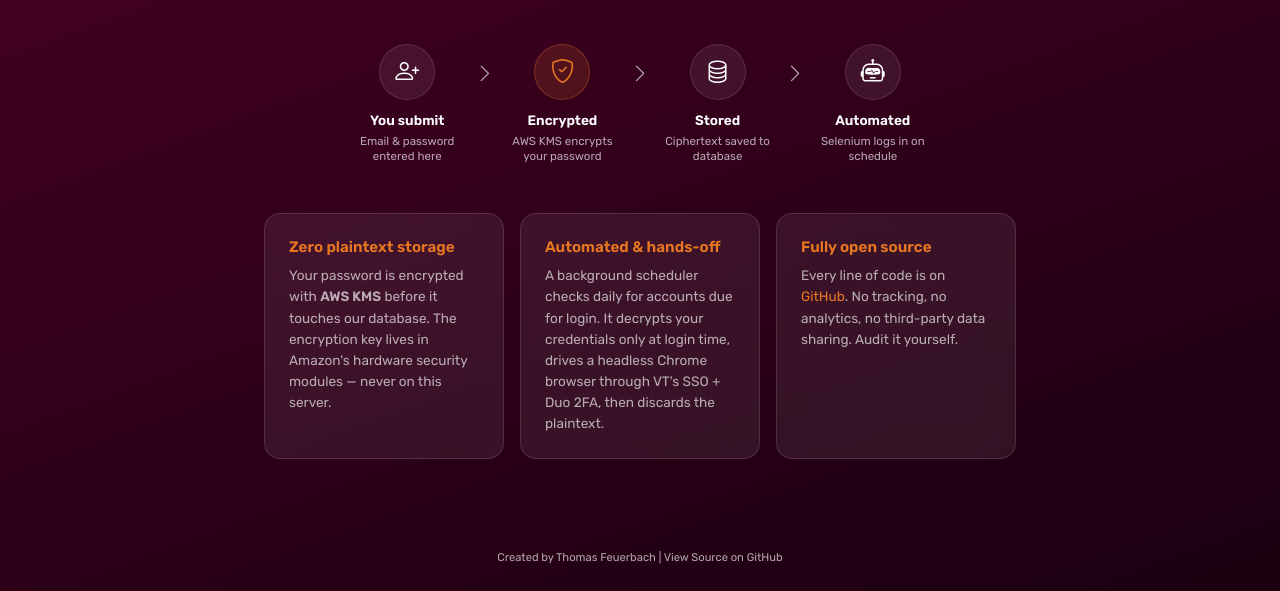
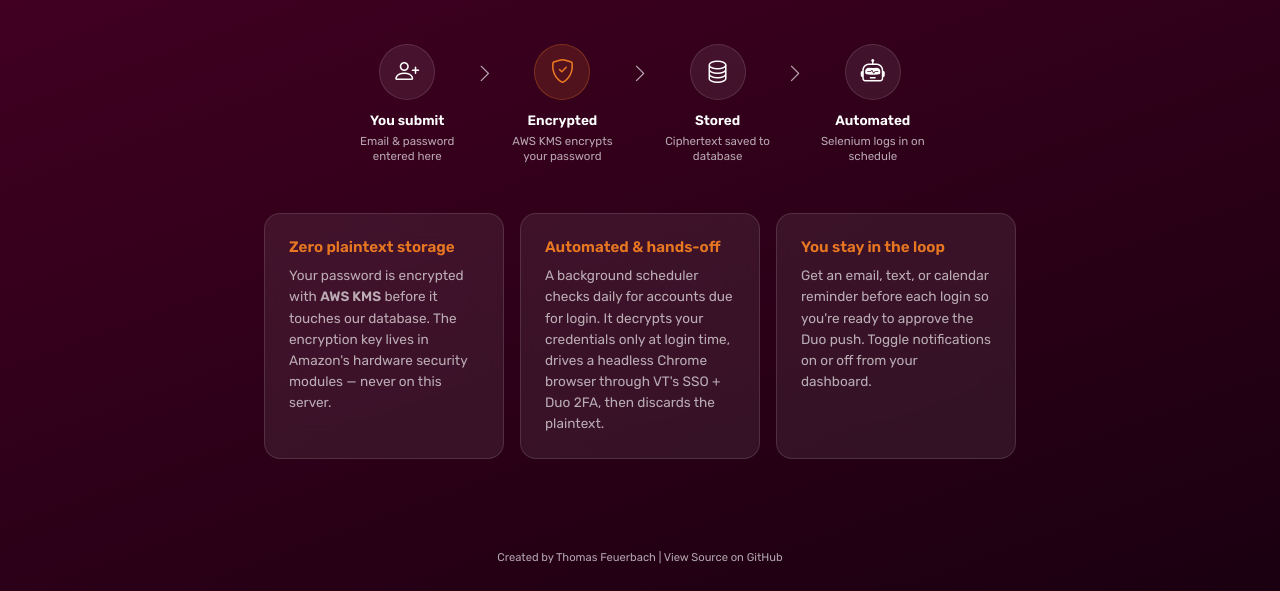
Before and after one commit to tfeuerbach/virginiatech-email-saver, a Flask app: page / in a window 1280 px wide. Shown: the part 933-1524 px from the top of the page. Run offline with Flask 3, Linux system fonts and the light colour scheme.

Commit message:
replaced open source info card w/ notification info card b/c it makes more sense that way

```diff
--- a/web/static/css/styles.css
+++ b/web/static/css/styles.css
@@ -984,6 +984,7 @@ canvas {
 .fade-in.delay-1 { transition-delay: 0.1s; }
 .fade-in.delay-2 { transition-delay: 0.25s; }
 .fade-in.delay-3 { transition-delay: 0.4s; }
+.fade-in.delay-4 { transition-delay: 0.55s; }
 
 .section-heading {
     text-align: center;
--- a/web/templates/form.html
+++ b/web/templates/form.html
@@ -97,8 +97,8 @@
                 <p>A background scheduler checks daily for accounts due for login. It decrypts your credentials only at login time, drives a headless Chrome browser through VT's SSO + Duo 2FA, then discards the plaintext.</p>
             </div>
             <div class="info-card fade-in delay-3">
-                <h3>Fully open source</h3>
-                <p>Every line of code is on <a href="https://github.com/tfeuerbach/virginiatech-email-saver" target="_blank" rel="noopener noreferrer">GitHub</a>. No tracking, no analytics, no third-party data sharing. Audit it yourself.</p>
+                <h3>You stay in the loop</h3>
+                <p>Get an email, text, or calendar reminder before each login so you're ready to approve the Duo push. Toggle notifications on or off from your dashboard.</p>
             </div>
         </div>
     </section>
```
Also changed, not shown: web/templates/errors/404.html (line endings or trailing spaces).
